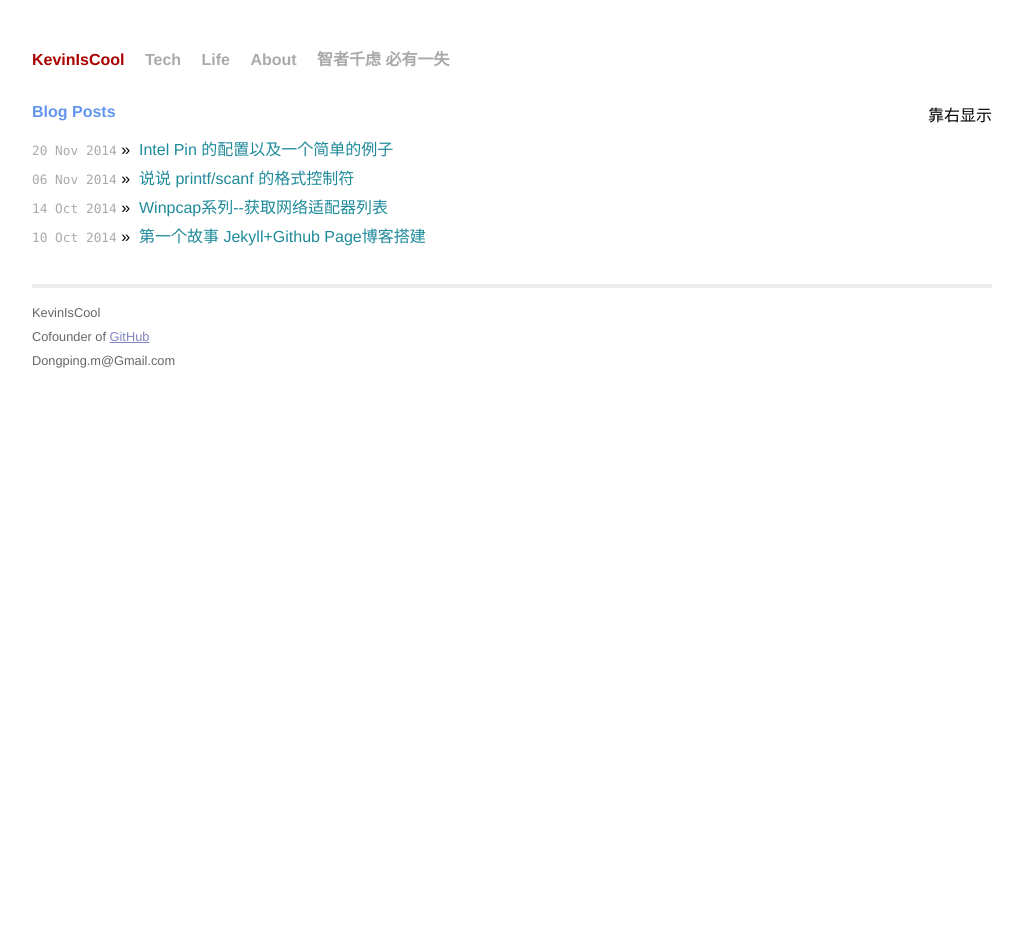
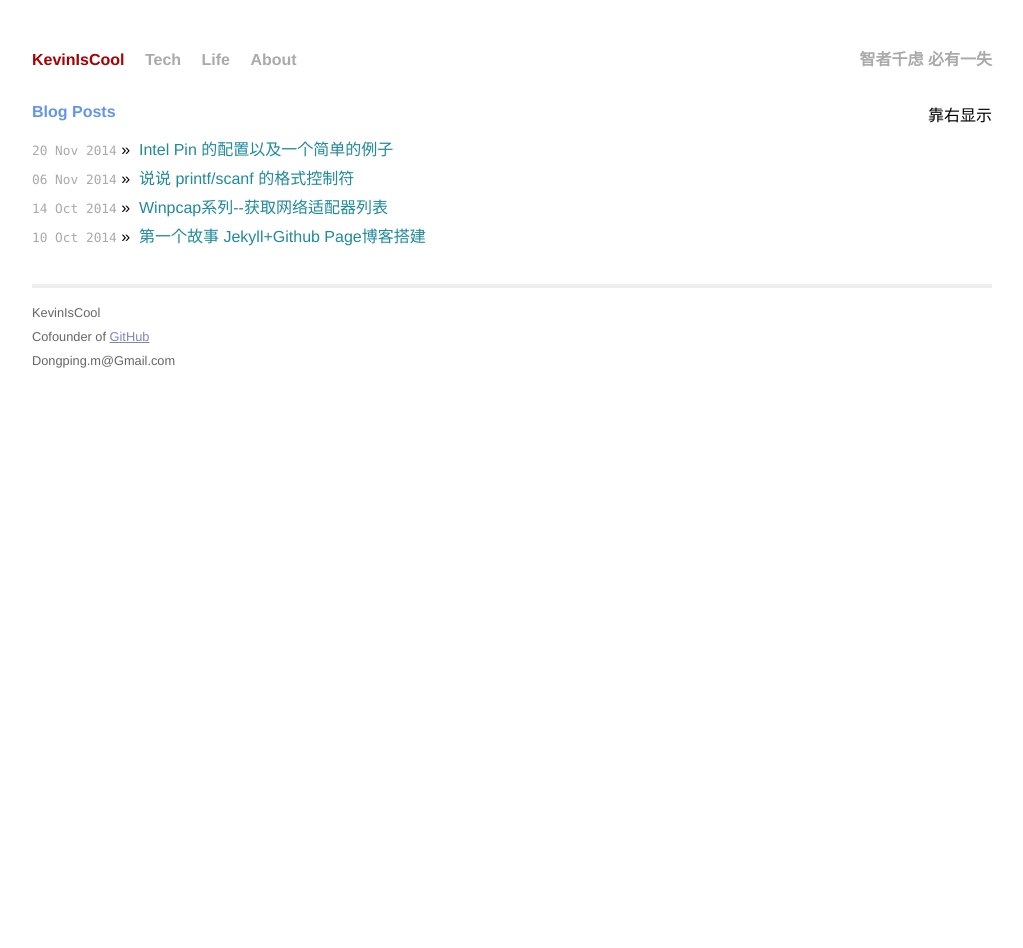
Before and after one commit to ll0KT/KevinIsCool.github.io, a Jekyll site: the page built from index.html, in a window 1280 px wide. Shown: the whole page, without its empty margins (128-1151 px from the left). Built offline with Jekyll 4.4.1, drawn with Linux system fonts in a browser that asks for light colours; Markdown is read by kramdown in place of the engine named in the settings.

Commit message:
20141120

```diff
--- a/_layouts/default.html
+++ b/_layouts/default.html
@@ -30,7 +30,7 @@
 	<a class="extra" href="/category/tech.html">  Tech</a>
 	<a class="extra" href="/category/life.html">  Life</a>
 	<a class="extra" href="/category/about.html">  About</a>
-	<a class="extra" > 智者千虑 必有一失</a>
+	<a class="extra" style="float:right;"> 智者千虑 必有一失</a>
   </div>
   <div class="extra" style="float:right;">靠右显示</div>
 
```
